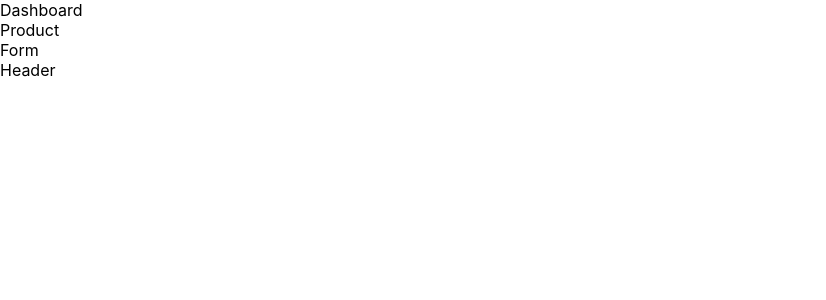
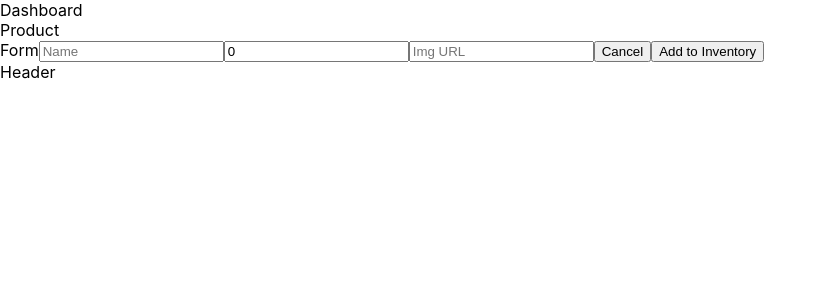
Before and after one commit to evancald/shelfie, a React (Create React App) app: page / in a window 1280 px wide. Shown: the top 300 px of the page, without its empty margins (0-826 px from the left). Built offline with nearby package versions, Linux system fonts and the light colour scheme.

Commit message:
finished step 1 on Form

```diff
--- a/src/components/Form/Form.js
+++ b/src/components/Form/Form.js
@@ -1,10 +1,32 @@
 import React, { Component } from 'react';
 
 class Form extends Component {
+  constructor() {
+    super();
+    this.state = {
+      name: "",
+      price: 0,
+      imgurl: ""
+    }
+  }
+
+  handleChange = (value, toUpdate) => {
+    this.setState({[toUpdate]: value});
+  }
+
+  resetInputs = () => {
+    this.setState({name: "", price: 0, imgurl: ""});
+  }
+
   render() {
     return (
       <div>
         Form
+        <input onChange={(e) => this.handleChange(e.target.value, 'name')} value={this.state.name} placeholder="Name"></input>
+        <input onChange={(e) => this.handleChange(e.target.value, 'price')} value={this.state.price} placeholder="Price"></input>
+        <input onChange={(e) => this.handleChange(e.target.value, 'imgurl')} value={this.state.imgurl} placeholder="Img URL"></input>
+        <button onClick={this.resetInputs}>Cancel</button>
+        <button>Add to Inventory</button>
       </div>
     )
   }
```
